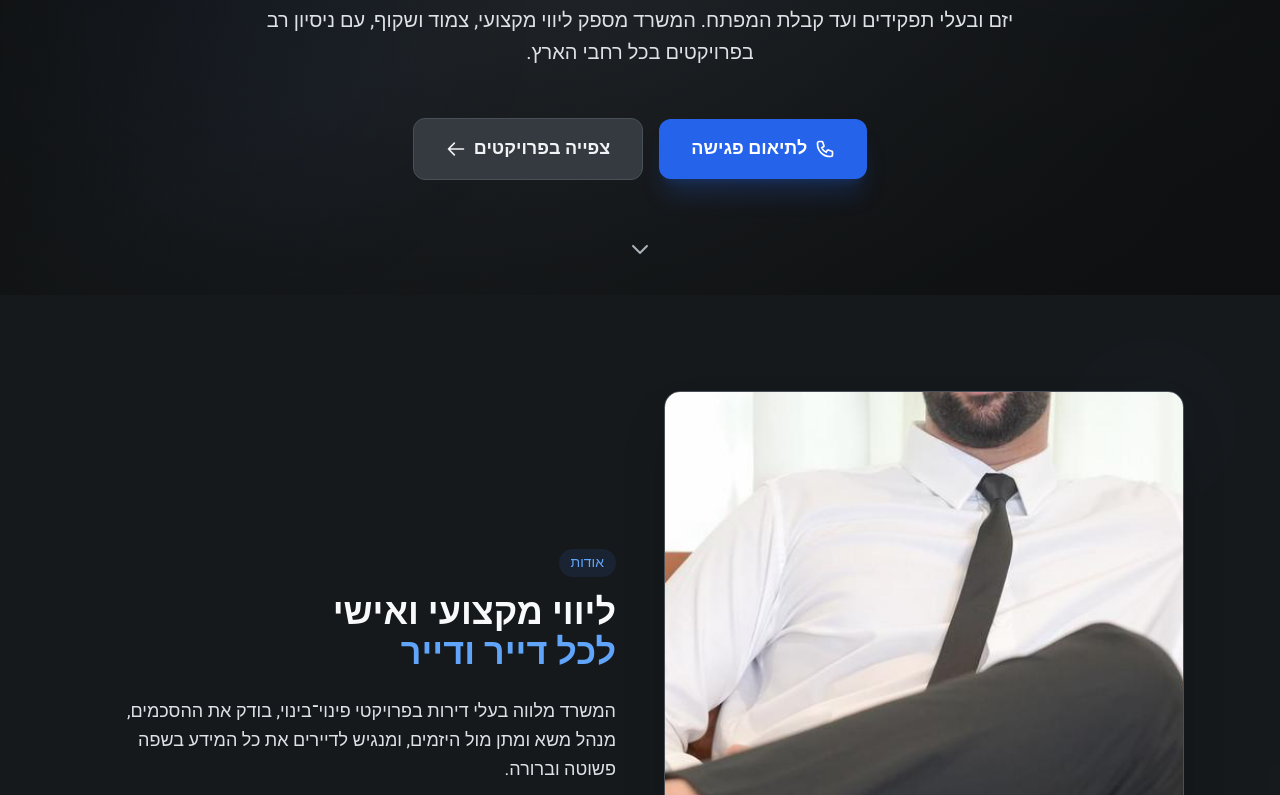
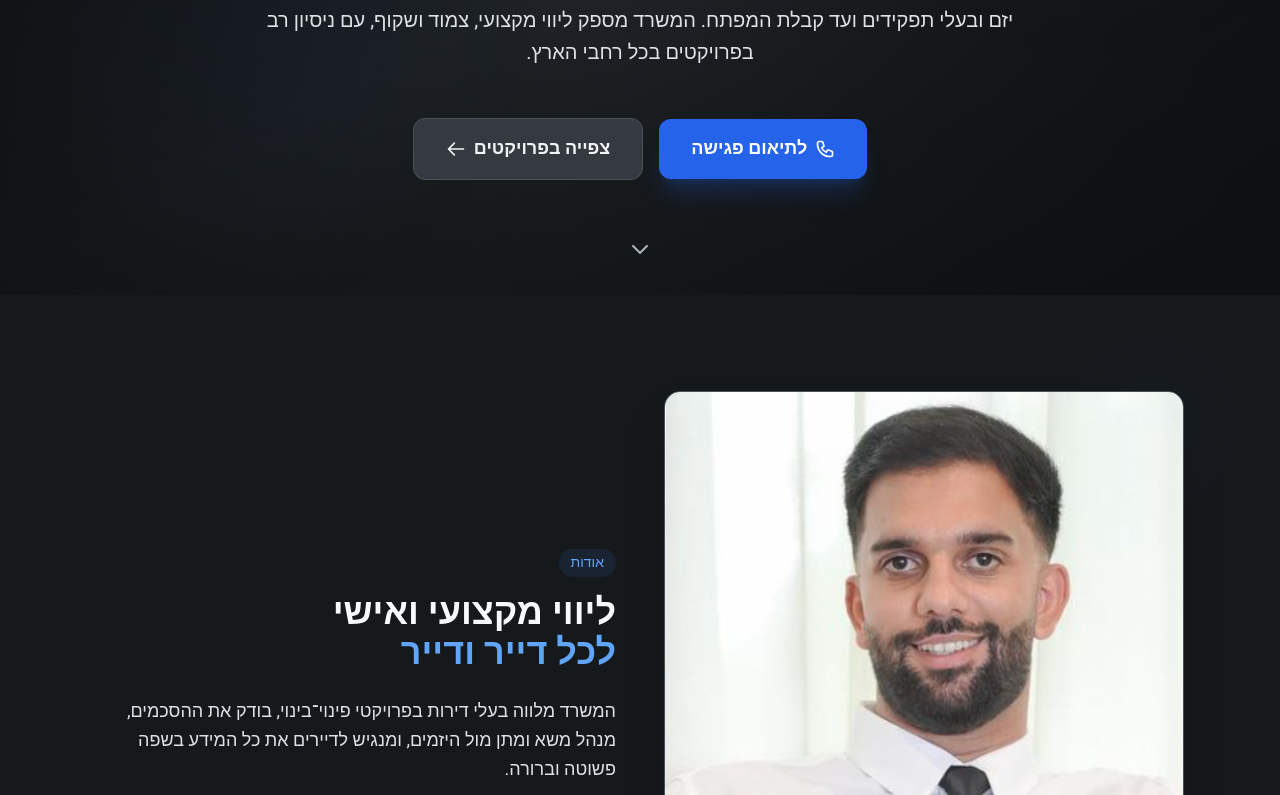
Before and after one commit to AvielBitton/avi-kachlon-pinuibinui, a React (Vite) app: page /#/ in a window 1280 px wide. Shown: the part 505-1300 px from the top of the page. Built offline with nearby package versions, Linux system fonts and the light colour scheme.

Commit message:
Use cropped profile image

```diff
--- a/src/pages/HomePage.tsx
+++ b/src/pages/HomePage.tsx
@@ -80,11 +80,11 @@ function AboutSection() {
         <div className="grid md:grid-cols-2 gap-12 items-center">
           {/* Profile image */}
           <div className="relative order-2 md:order-1">
-            <div className="aspect-[3/4] rounded-2xl overflow-hidden border border-surface-700 shadow-2xl">
+<div className="aspect-[3/4] rounded-2xl overflow-hidden border border-surface-700 shadow-2xl">
               <img
-                src="/avi-kachlon-pinuibinui/avi-profile.jpeg"
+                src="/avi-kachlon-pinuibinui/avi-profile.png"
                 alt="עו״ד אבי כחלון"
-                className="w-full h-full object-cover scale-[1.8] object-[center_20%]"
+                className="w-full h-full object-cover"
               />
             </div>
             {/* Decorative corner */}
```
Also changed, not shown: public/avi-profile.jpeg (deleted), public/avi-profile.png (added).
